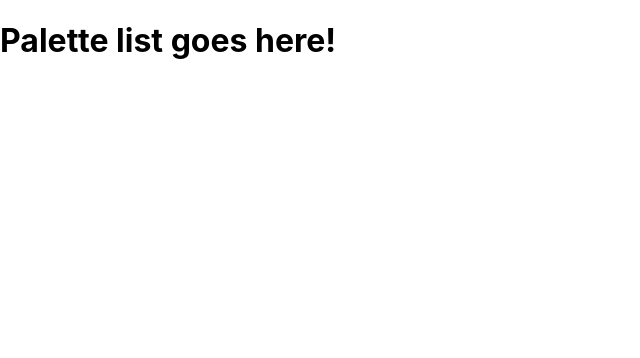
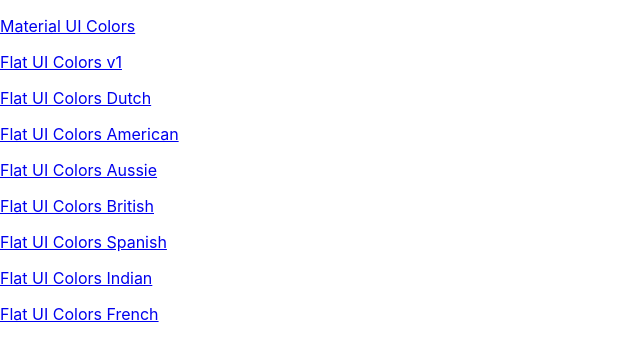
Before and after one commit to sheen4n/react-colors, a React (Create React App) app: page / in a window 1280 px wide. Shown: the top 358 px of the page, without its empty margins (0-640 px from the left). Built offline with nearby package versions, Linux system fonts and the light colour scheme.

Commit message:
Added PaletteList and Link

```diff
--- a/src/App.js
+++ b/src/App.js
@@ -2,12 +2,13 @@
 import './App.css';
 import Palette from './Palette';
 import { Route, Switch } from 'react-router-dom';
+import PaletteList from './PaletteList';
 
 function App() {
   return (
     <>
       <Switch>
-        <Route exact path='/' render={() => <h1>Palette list goes here!</h1>} />
+        <Route exact path='/' render={PaletteList} />
         <Route exact path='/palette/:id' render={Palette} />
       </Switch>
 
--- a/src/Navbar.js
+++ b/src/Navbar.js
@@ -5,6 +5,7 @@
 import 'rc-slider/assets/index.css';
 import './Navbar.css';
 import { MenuItem, IconButton, Snackbar, Select } from '@material-ui/core';
+import { Link } from 'react-router-dom';
 
 const Navbar = ({ level, changeLevel, format, changeFormat }) => {
   const [snackbarOpen, setSnackbarOpen] = useState(false);
@@ -17,7 +18,7 @@
   return (
     <header className='Navbar'>
       <div className='logo'>
-        <a href=''>ReactColorPicker</a>
+        <Link to='/'>ReactColorPicker</Link>
       </div>
       <div className='slider-container'>
         <span>Level : {level}</span>
--- a/src/Palette.js
+++ b/src/Palette.js
@@ -11,7 +11,7 @@
   const [level, setLevel] = useState(500);
   const [format, setFormat] = useState('hex');
 
-  const existingPalette = seedColors.find(p => p.id == match.params.id);
+  const existingPalette = seedColors.find(p => p.id === match.params.id);
 
   if (!existingPalette) return <div>Invalid Palette</div>;
 
--- /dev/null
+++ b/src/PaletteList.js
@@ -0,0 +1,20 @@
+import React from 'react';
+import seedColors from './seedColors';
+import { Link } from 'react-router-dom';
+
+const PaletteList = () => {
+  const palettes = seedColors;
+  console.log(palettes);
+
+  return (
+    <div>
+      {palettes.map(palette => (
+        <p>
+          <Link to={`/palette/${palette.id}`}>{palette.paletteName}</Link>
+        </p>
+      ))}
+    </div>
+  );
+};
+
+export default PaletteList;
```
